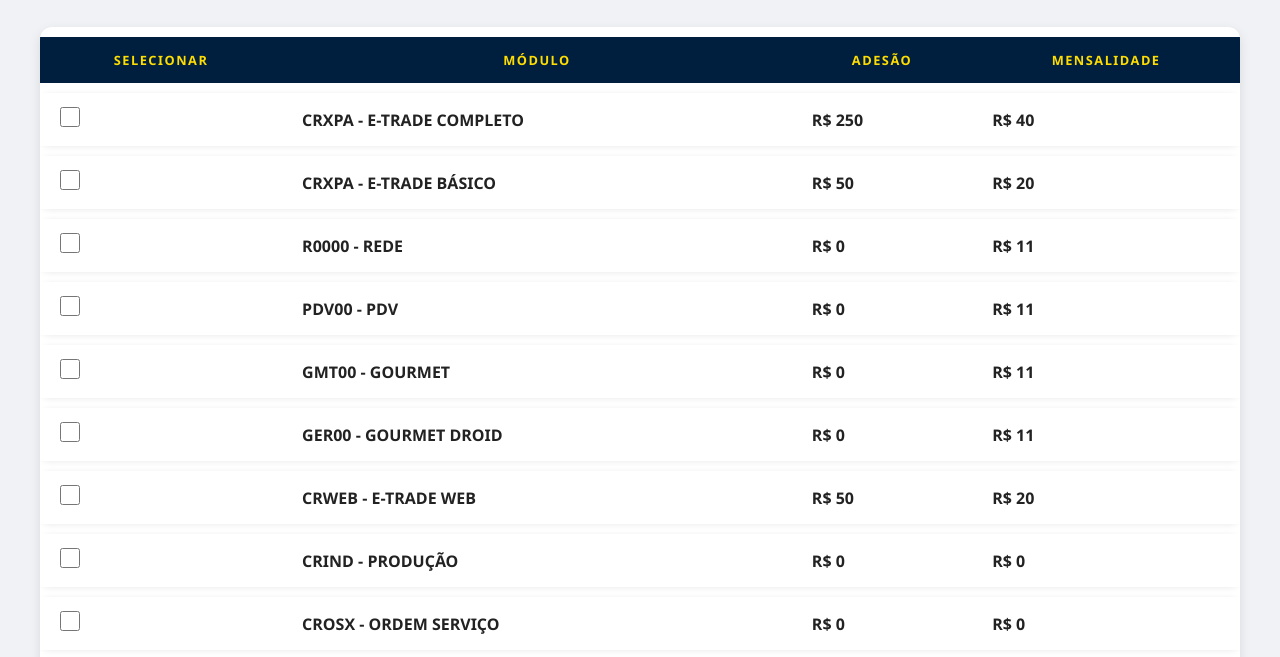
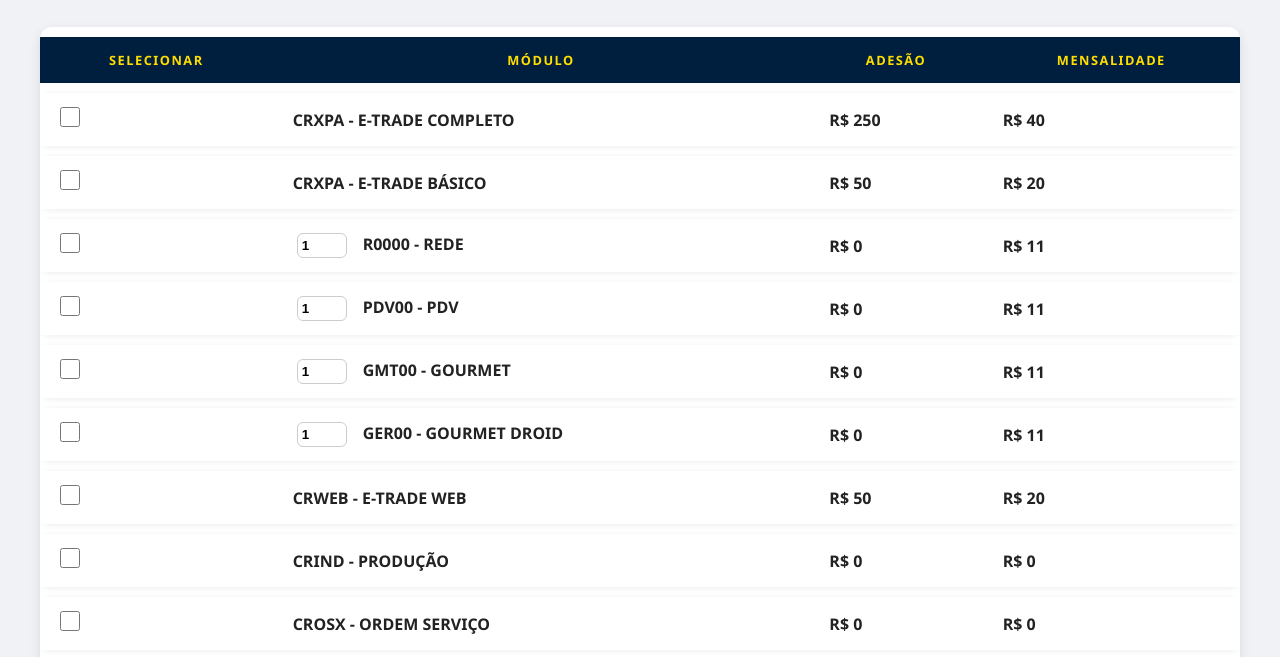
Before and after one commit to Quezinha04/Modulo-VR, a plain HTML site: page index.html in a window 1280 px wide. Shown: the part 98-755 px from the top of the page. Drawn offline with Linux system fonts and the light colour scheme.

```diff
--- a/script.js
+++ b/script.js
@@ -1,3 +1,5 @@
+const modulosMultiplicaveis = ["R0000 - REDE", "PDV00 - PDV", "GMT00 - GOURMET", "GER00 - GOURMET DROID"];
+
 const modulos = [
   { nome: "CRXPA - E-TRADE COMPLETO", adesao: 250, mensalidade: 40, adesoesExtras: [230, 180, 130, 100], mensalidadesExtras: [38, 40] },
   { nome: "CRXPA - E-TRADE BÁSICO", adesao: 50, mensalidade: 20 },
@@ -44,28 +46,31 @@ const modulos = [
     const checkbox = document.getElementById(`check-${index}`);
     const selectAdesao = document.getElementById(`select-adesao-${index}`);
     const selectMensalidadeExtra = document.getElementById(`select-mensalidade-${index}`);
+    const inputQtd = document.getElementById(`quantidade-${index}`);
 
     if (checkbox && checkbox.checked) {
       algumSelecionado = true;
 
-        // Calcula adesão
       let adesao = modulo.adesao;
       if (selectAdesao && !selectAdesao.classList.contains("hidden")) {
         adesao = parseInt(selectAdesao.value);
       }
 
-        // Calcula mensalidade
       let mensalidade = modulo.mensalidade;
       if (modulo.nome === "CRXPA - E-TRADE COMPLETO" && selectMensalidadeExtra && !selectMensalidadeExtra.classList.contains("hidden")) {
         mensalidade = parseInt(selectMensalidadeExtra.value);
       }
 
+      let quantidade = 1;
+      if (inputQtd) {
+        quantidade = parseInt(inputQtd.value) || 1;
+      }
+
       totalAdesao += adesao;
-        totalMensalidade += mensalidade;
+      totalMensalidade += mensalidade * quantidade;
 
-        // Só mostra o nome do módulo na lista, nada de valores
       const li = document.createElement("li");
-        li.textContent = modulo.nome;
+      li.textContent = modulo.nome + (quantidade > 1 ? ` (x${quantidade})` : "");
       lista.appendChild(li);
     }
   });
@@ -73,12 +78,7 @@ const modulos = [
   totalAdesaoEl.textContent = totalAdesao;
   totalMensalidadeEl.textContent = totalMensalidade;
 
-    // Mostrar/esconder a sidebar conforme seleção
-    if (algumSelecionado) {
-      sidebar.classList.remove("hidden");
-    } else {
-      sidebar.classList.add("hidden");
-    }
+  sidebar.classList.toggle("hidden", !algumSelecionado);
 }
 
 function montarTabela() {
@@ -104,17 +104,15 @@ const modulos = [
       `;
     }
 
+    const quantidadeHTML = modulosMultiplicaveis.includes(modulo.nome)
+      ? `<input type="number" min="1" value="1" id="quantidade-${index}" class="input-qtd" onchange="atualizarResumo()">`
+      : "";
+
     row.innerHTML = `
       <td><input type="checkbox" id="check-${index}" onchange="toggleSelect(${index}); atualizarResumo()"></td>
-        <td>${modulo.nome}</td>
-        <td>
-          R$ ${modulo.adesao}
-          ${selectAdesaoHTML}
-        </td>
-        <td>
-          R$ ${modulo.mensalidade}
-          ${selectMensalidadeHTML}
-        </td>
+      <td>${quantidadeHTML}${modulo.nome}</td>
+      <td>R$ ${modulo.adesao} ${selectAdesaoHTML}</td>
+      <td>R$ ${modulo.mensalidade} ${selectMensalidadeHTML}</td>
     `;
 
     tbody.appendChild(row);
@@ -130,6 +128,4 @@ const modulos = [
   if (selectMensalidade) selectMensalidade.classList.toggle("hidden", !checkbox.checked);
 }
 
-  document.addEventListener("DOMContentLoaded", () => {
-    montarTabela();
-  });
+document.addEventListener("DOMContentLoaded", montarTabela);
--- a/style.css
+++ b/style.css
@@ -198,6 +198,7 @@
     margin-bottom: 25px;
   }
 }
+
 /* Botão lixeira no desktop */
 .resumo li button {
     background: transparent;
@@ -241,3 +242,14 @@
     padding: 20px;
   }
 }
+
+/* Estilo do input quantidade */
+.input-qtd {
+  width: 50px;
+  margin-right: 16px;
+  margin-left: 4px;
+  padding: 4px;
+  border-radius: 6px;
+  border: 1px solid #ccc;
+  font-weight: bold;
+}
```
Lines whose indentation alone changed are shown as unchanged.
